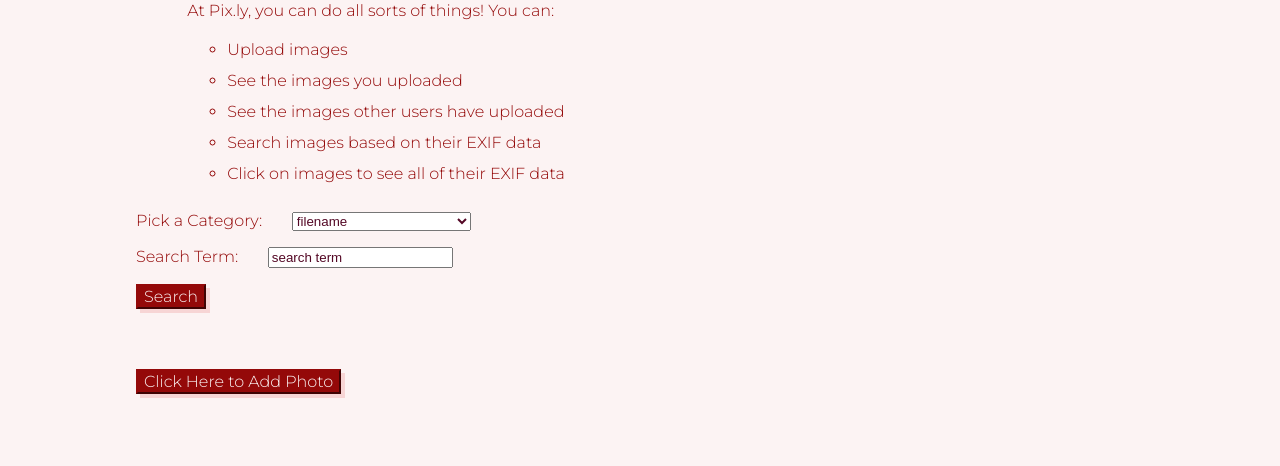
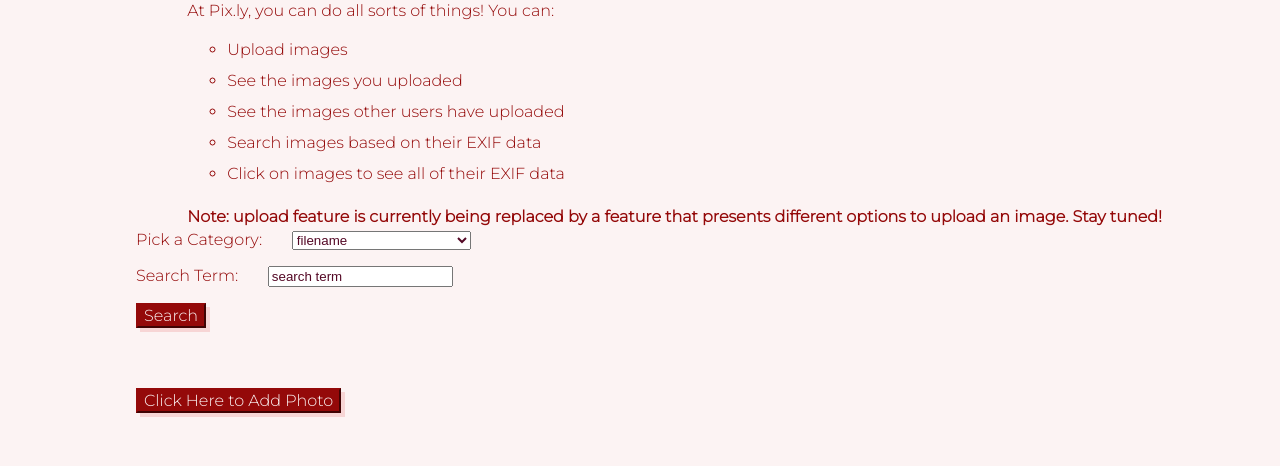
Before and after one commit to jswwWorks/jw-cyoa-pixly, a Flask app: page / in a window 1280 px wide. Shown: the part 244-710 px from the top of the page. Run offline with Flask 3, Linux system fonts and the light colour scheme; data that the repository does not hold is empty.

Commit message:
Actually stopped upload feature by redirecting to homepage and alerting users of this change.

```diff
--- a/app.py
+++ b/app.py
@@ -206,7 +206,28 @@ def upload_photo():
         #     # ^ this closes file
         #     return redirect('/')
 
-    return render_template('form.html')
+    # return render_template('form.html')
+
+    # Temporarily duplicate code to generate homepage: TODO: replace w/ feature
+    # onHomepage = True
+
+    # photo_urls_alt_tags_filename = []
+
+    # try:
+    #     photo_urls_alt_tags_filename = view_photos_from_s3()
+    # except IntegrityError:
+    #     flash("Already added to database")
+
+    # # print('This is zipped items in app: ', photo_urls_alt_tags_filename)
+    # return render_template(
+    #     'gallery.html',
+    #     col_names=col_names,
+    #     photo_urls_alt_tags_filename=photo_urls_alt_tags_filename,
+    #     onHomepage=onHomepage
+    # )
+
+    # Redirect to homepage:
+    return redirect('/')
 
 
 @app.route('/resize_image', methods=['GET', 'POST'])
--- a/templates/base.html
+++ b/templates/base.html
@@ -30,6 +30,9 @@
       <li>Search images based on their EXIF data</li>
       <li>Click on images to see all of their EXIF data</li>
     </ul>
+    <b>Note: upload feature is currently being replaced by a feature that
+      presents different options to upload an image. Stay tuned!
+    </b>
   </div>
   {% endif %}
 
```
